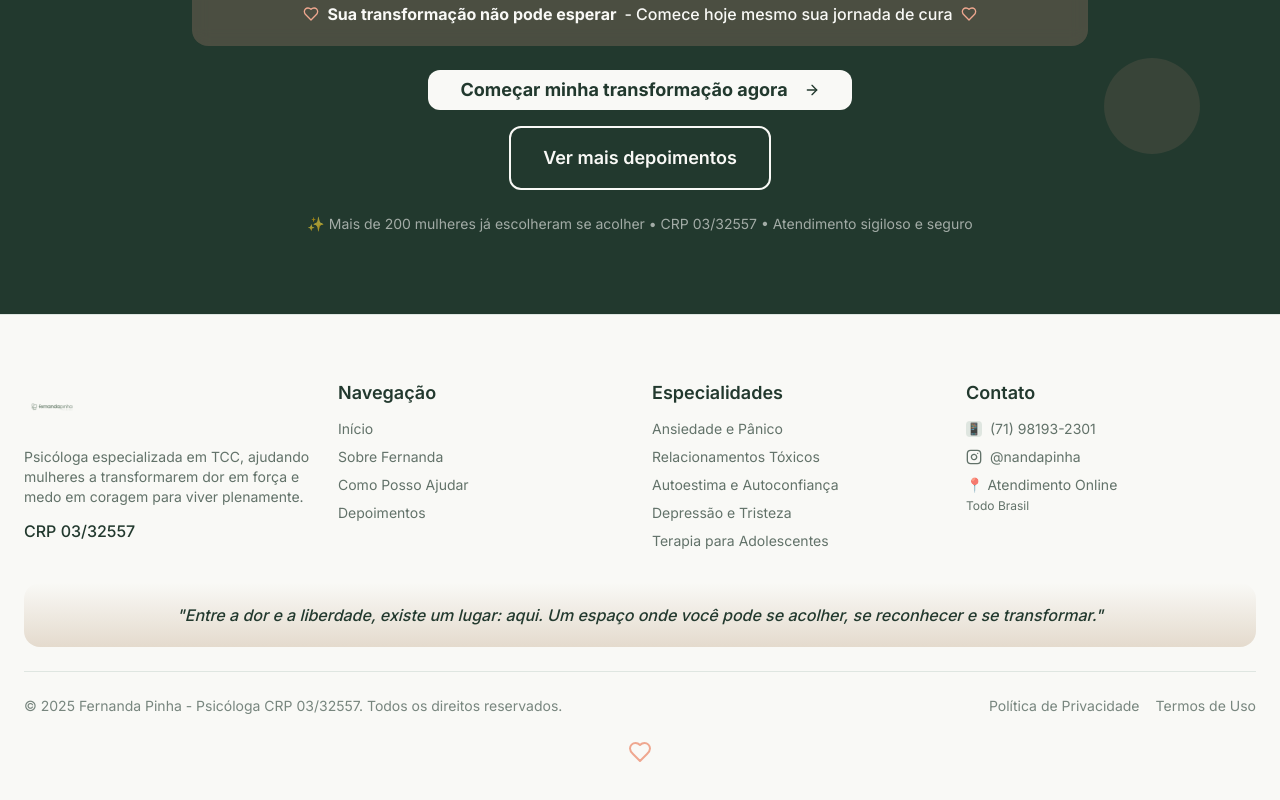
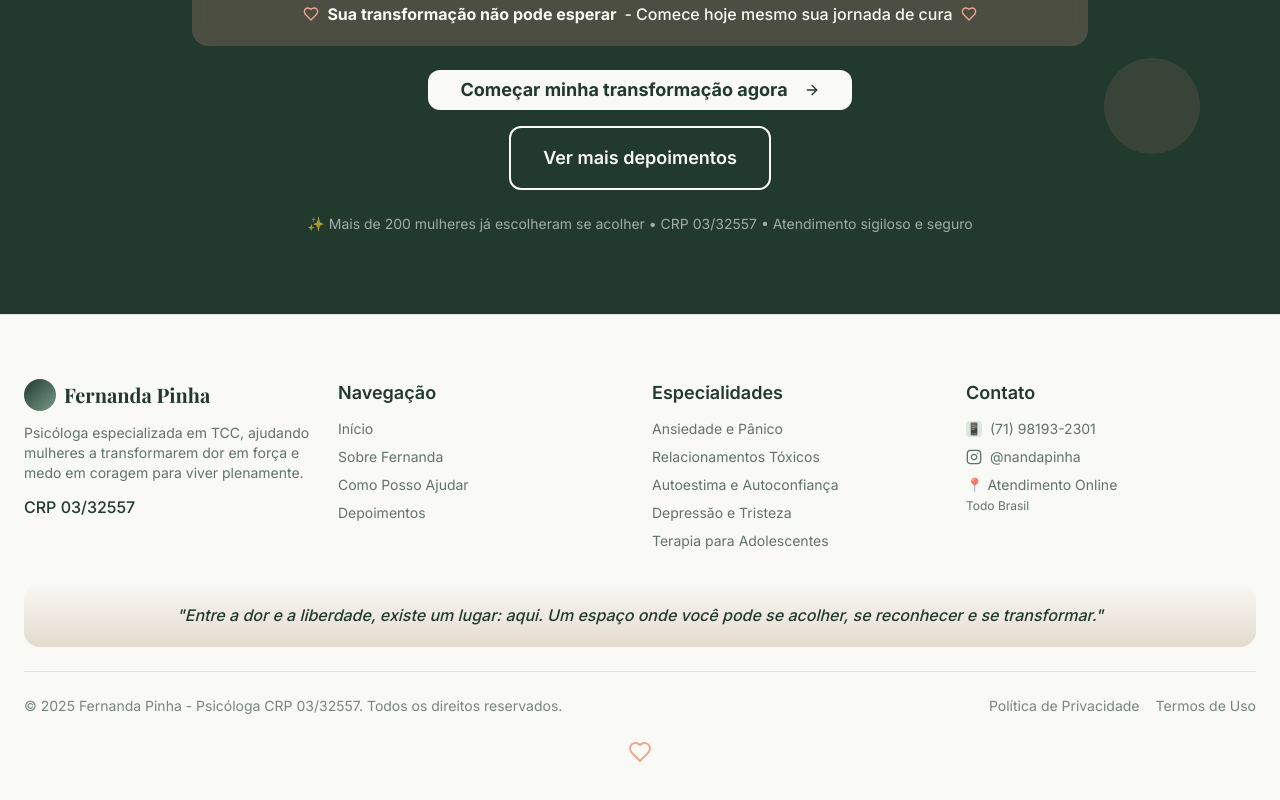
Before and after one commit to AlisonPinha/fernandapinhapsicologa, a React (Vite) app: page / in a window 1280 px wide. Shown: the part 6096-6896 px from the top of the page. Built offline with nearby package versions, Linux system fonts and the light colour scheme.

Commit message:
Reverted to commit 6c7f50d41d4b7be23b7d7950276a929ffa4a9dd5

```diff
--- a/src/components/Footer.tsx
+++ b/src/components/Footer.tsx
@@ -13,11 +13,10 @@ export function Footer() {
           {/* Brand */}
           <div className="space-y-3">
             <div className="flex items-center space-x-2">
-              <img
-                src="/lovable-uploads/5332b9be-61bb-4346-accd-17b7d43dcd47.png"
-                alt="Fernanda Pinha Psicóloga"
-                className="h-12 md:h-14 w-auto"
-              />
+              <div className="h-8 w-8 rounded-full bg-gradient-primary"></div>
+              <span className="font-serif text-lg md:text-xl font-bold text-ester">
+                Fernanda Pinha
+              </span>
             </div>
             <p className="text-ester/70 text-xs md:text-sm leading-relaxed">
               Psicóloga especializada em TCC, ajudando mulheres a transformarem
```
